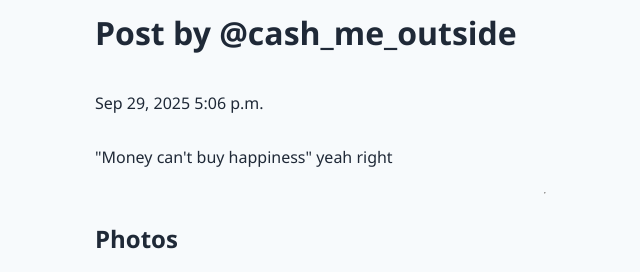
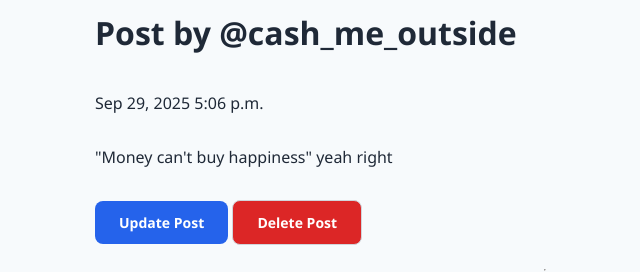
Before and after one commit to Saksham106/cs412, a Django app: page /mini_insta/post/1/ in a window 1280 px wide. Shown: the part 117-389 px from the top of the page, without its empty margins (95-735 px from the left). Run offline with Django 5.2, Linux system fonts and the light colour scheme; data comes from the database, SQL or seed files in the repository; both versions use the stored data as it was after the commit.

Commit message:
worked on task 3 A5

```diff
--- a/mini_insta/forms.py
+++ b/mini_insta/forms.py
@@ -14,3 +14,8 @@ class UpdateProfileForm(forms.ModelForm):
     class Meta:
         model = Profile
         fields = ['display_name', 'profile_image_url', 'bio_text']
+
+class UpdatePostForm(forms.ModelForm):
+    class Meta:
+        model = Post
+        fields = ['caption']
--- a/mini_insta/templates/mini_insta/show_post.html
+++ b/mini_insta/templates/mini_insta/show_post.html
@@ -12,6 +12,12 @@
 <h1>Post by @{{ post.profile.username }}</h1>
 <p>{{ post.timestamp|date:"M j, Y g:i a" }}</p>
 {% if post.caption %}<p>{{ post.caption }}</p>{% endif %}
+
+<!-- Post actions -->
+<div style="margin: 16px 0;">
+    <a href="{% url 'update_post' post.pk %}" class="btn btn_primary">Update Post</a>
+    <a href="{% url 'delete_post' post.pk %}" class="btn btn_secondary" style="background-color: #dc2626; color: white;">Delete Post</a>
+</div>
 
 <hr>
 
--- a/mini_insta/urls.py
+++ b/mini_insta/urls.py
@@ -12,5 +12,7 @@ urlpatterns = [
     path('profile/<int:pk>/', ProfileDetailView.as_view(), name='show_profile'),
     path('profile/<int:pk>/update', UpdateProfileView.as_view(), name='update_profile'),
     path('post/<int:pk>/', PostDetailView.as_view(), name='show_post'),
+    path('post/<int:pk>/update', UpdatePostView.as_view(), name='update_post'),
+    path('post/<int:pk>/delete', DeletePostView.as_view(), name='delete_post'),
     path('profile/<int:pk>/create_post', CreatePostView.as_view(), name='create_post')
 ]
--- a/mini_insta/views.py
+++ b/mini_insta/views.py
@@ -4,9 +4,9 @@
 # listing profiles, displaying profile and post details, and creating posts.
 
 from django.shortcuts import render
-from django.views.generic import ListView, DetailView, CreateView, UpdateView
+from django.views.generic import ListView, DetailView, CreateView, UpdateView, DeleteView
 from .models import *
-from .forms import CreatePostForm, UpdateProfileForm
+from .forms import CreatePostForm, UpdateProfileForm, UpdatePostForm
 from django.urls import reverse
 
 
@@ -63,3 +63,24 @@ class UpdateProfileView(UpdateView):
     model = Profile
     form_class = UpdateProfileForm
     template_name = 'mini_insta/update_profile_form.html'
+
+class DeletePostView(DeleteView):
+    """Delete an existing Post."""
+    model = Post
+    template_name = 'mini_insta/delete_post_form.html'
+
+    def get_context_data(self, **kwargs):
+        context = super().get_context_data(**kwargs)
+        context['post'] = self.get_object()
+        context['profile'] = self.get_object().profile
+        return context
+
+    def get_success_url(self):
+        post = self.get_object()
+        return reverse('show_profile', kwargs={'pk': post.profile.pk})
+
+class UpdatePostView(UpdateView):
+    """Update an existing Post."""
+    model = Post
+    form_class = UpdatePostForm
+    template_name = 'mini_insta/update_post_form.html'
```
Also changed, not shown: mini_insta/templates/mini_insta/delete_post_form.html (added, +39 -0 lines), mini_insta/templates/mini_insta/update_post_form.html (added, +30 -0 lines), db.sqlite3.
